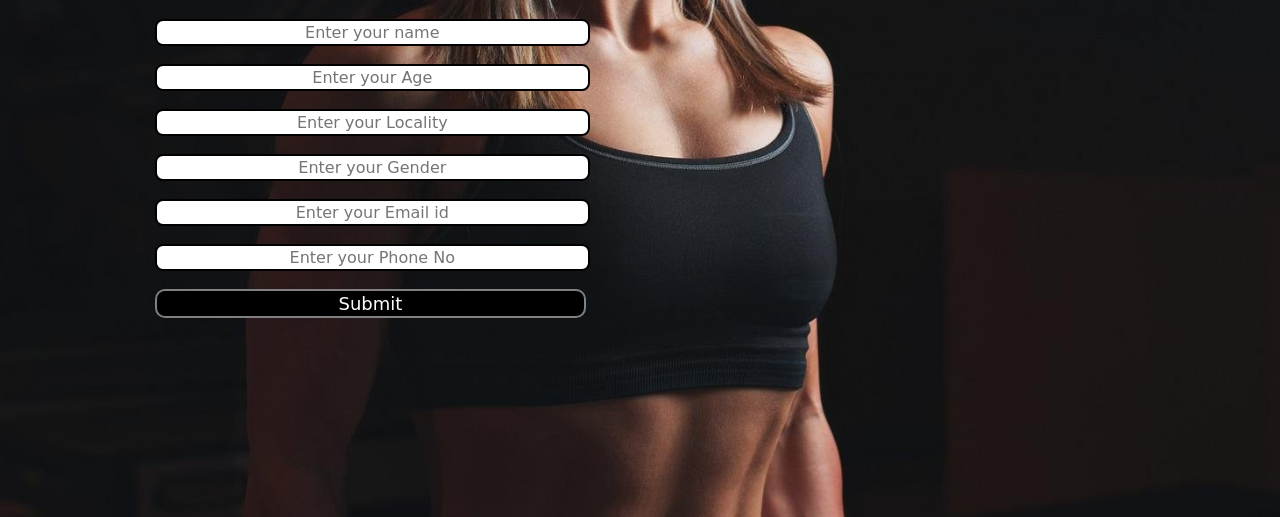
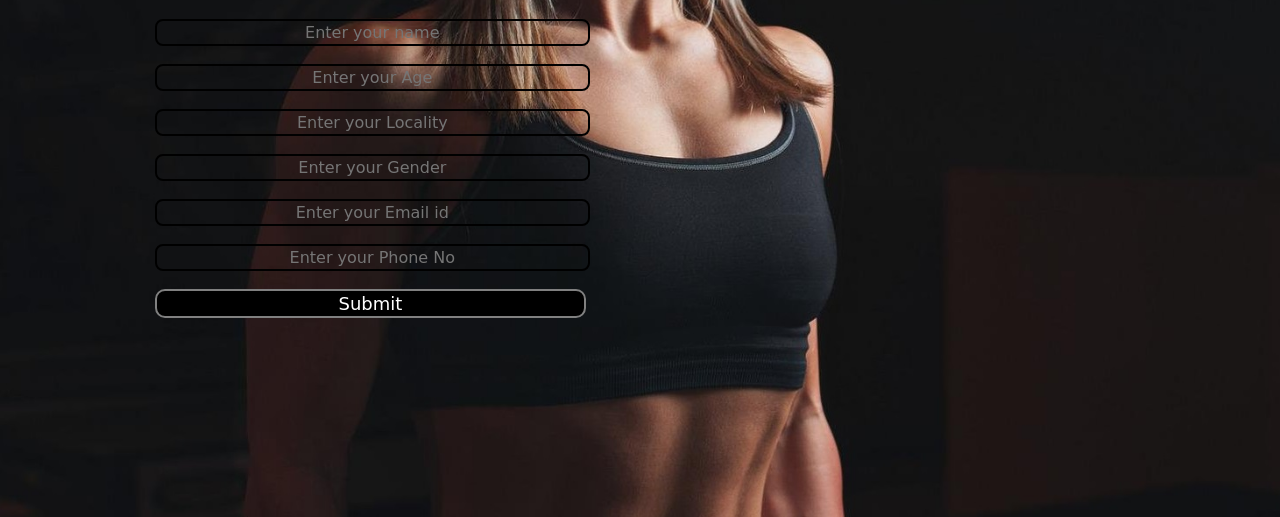
Before and after one commit to Jatin00001/First-website, a plain HTML site: page index.html in a window 1280 px wide. Shown: the part 374-891 px from the top of the page. Drawn offline with Linux system fonts and the light colour scheme; a web font is replaced by a local one.

Commit message:
Update index.html

```diff
--- a/index.html
+++ b/index.html
@@ -101,8 +101,8 @@
         .form-group input {
 
             font-family: 'Baloo Bhai', cursive;
-            /* background-color: transparent; */
-            color: black;
+            background-color: transparent;
+            color: white;
             display: block;
             text-align: center;
             width: 101%;
```
